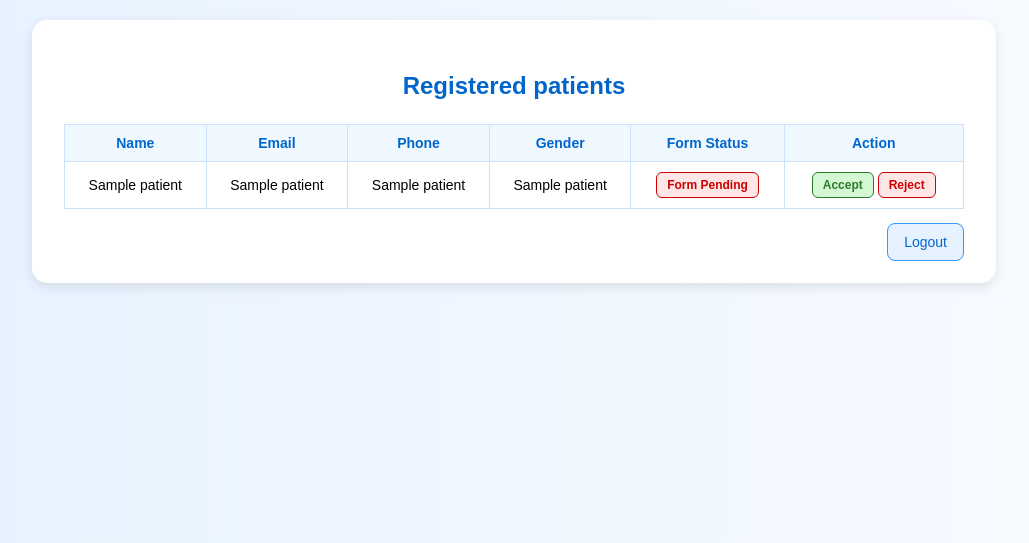
After one commit to SNUSinisterSix/migrantworkers-database, a Flask app: template website/templates/insurance_portal.html in a window 1280 px wide. The commit adds this page. Shown: the top 543 px of the page, without its empty margins (126-1155 px from the left). Run offline with Flask 3, Linux system fonts and the light colour scheme; the template is opened without the code that fills it: most values are stand-ins (such as "Sample title", 1, 10 or a date in 2020).

Commit message:
Added insurance portal (cosmetic)

```diff
--- a/website/main.py
+++ b/website/main.py
@@ -59,7 +59,7 @@ def signup():
         if (username, ) in username_list:
             return render_template("signup.html", error="Username taken")
         else:
-            cur.execute(f"INSERT INTO profiles VALUES ('{role}', '{username}', '{password}', '{email}', '{phone}', '{gender}', 'None');")
+            cur.execute(f"INSERT INTO profiles (id, role, username, password, email, phone, gender, insurance) VALUES (NULL, '{role}', '{username}', '{password}', '{email}', '{phone}', '{gender}', NULL);")
             con.commit()
 
             return redirect(url_for("login"))
@@ -71,7 +71,7 @@ def patient():
     username = session['username']
     con = sqlite3.connect("profiles.db")
     cur = con.cursor()
-    cur.execute(f"SELECT * FROM profiles where username='{username}';")
+    cur.execute(f"SELECT id, role, username, email, phone, gender, insurance FROM profiles where username='{username}';")
     patients = cur.fetchone()
     prescriptions = [("Dr. Ananya Sharma", "Cardiologist", "2025-09-24", "Active"), ("Dr. Rohan Verma", "General Physician", "2025-08-17", "Active"), ("Dr. Priya Singh", "Dermatologist", "2025-08-21", "Expired"), ("Dr. Ananya Sharma", "Cardiologist", "2025-06-10", "Expired")]
     return render_template("patient_portal.html", username=username, patients=patients, prescriptions=prescriptions)
@@ -87,6 +87,18 @@ def doctor():
     patients=cur.fetchall()
     return render_template("doctor_portal.html", username=username, patients=patients)
 
+@app.route("/insurance", methods=["GET"])
+def insurance():
+    if session.get("role") != "insurance":
+        return redirect(url_for("login"))
+    username = session['username']
+    con = sqlite3.connect("profiles.db")
+    cur = con.cursor()
+    cur.execute(f"SELECT * FROM profiles where insurance='{username}';")
+    patients=cur.fetchall()
+    return render_template("insurance_portal.html", username=username, patients=patients)
+
+
 @app.route("/logout", methods=["GET"])
 def logout():
     session.clear()
--- /dev/null
+++ b/website/static/insurance-portal.css
@@ -0,0 +1,113 @@
+body {
+  font-family: Arial, sans-serif;
+  background: linear-gradient(to right, #e6f2ff, #f9fbff);
+  margin: 0;
+  padding: 20px;
+}
+
+.insurance-container {
+  background: #fff;
+  padding: 2rem;
+  border-radius: 15px;
+  box-shadow: 0px 4px 12px rgba(0,0,0,0.1);
+  max-width: 900px;
+  margin: auto;
+}
+
+.insurance-container h2 {
+  text-align: center;
+  color: #0066cc;
+  margin-bottom: 1.5rem;
+}
+
+.patient-table {
+  width: 100%;
+  border-collapse: collapse;
+}
+
+.patient-table th,
+.patient-table td {
+  border: 1px solid #cce0ff;
+  padding: 10px;
+  text-align: center;
+  font-size: 14px;
+}
+
+.patient-table th {
+  background: #f0f8ff;
+  color: #0066cc;
+}
+
+.status {
+  display: inline-block;
+  padding: 5px 10px;
+  border-radius: 6px;
+  font-size: 12px;
+  font-weight: bold;
+}
+
+.reject-insurance {
+  display: inline-block;
+  padding: 5px 10px;
+  border-radius: 6px;
+  font-size: 12px;
+  font-weight: bold;
+  background-color: #ffe6e6;
+  color: #cc0000;
+  border: 1px solid #cc0000;
+  transition: all 0.3s;
+}
+
+.reject-insurance:hover {
+    color: black;
+    background-color: #ec7474;
+}
+
+.accept-insurance {
+  display: inline-block;
+  padding: 5px 10px;
+  border-radius: 6px;
+  font-size: 12px;
+  font-weight: bold;
+  background-color: #d4f8d4;
+  color: #2d7a2d;
+  border: 1px solid #2d7a2d;
+  transition: all 0.3s;
+}
+
+.accept-insurance:hover {
+    color: black;
+    background-color: #81e381;
+}
+
+.status-pending {
+  display: inline-block;
+  padding: 5px 10px;
+  border-radius: 6px;
+  font-size: 12px;
+  font-weight: bold;
+  background-color: #ffe6e6;
+  color: #cc0000;
+  border: 1px solid #cc0000;
+}
+
+.btn-container {
+  margin-top: 1.5rem;
+  text-align: right;
+}
+
+.logout-btn {
+  text-decoration: none;
+  padding: 10px 16px;
+  border-radius: 8px;
+  font-size: 14px;
+  background-color: #e6f2ff;
+  color: #0066cc;
+  border: 1px solid #3399ff;
+  transition: all 0.3s;
+}
+
+.logout-btn:hover {
+  background-color: #3399ff;
+  color: white;
+}
--- /dev/null
+++ b/website/templates/insurance_portal.html
@@ -0,0 +1,45 @@
+<!DOCTYPE html>
+<html>
+    <head>
+        <meta charset="UTF-8">
+        <meta name="viewport" content="width=device-width, initial-scale=1.0">
+        <title>Doctor Portal - Registered Patients</title>
+        <link rel="stylesheet" href="{{ url_for('static', filename='insurance-portal.css') }}">
+    </head>
+    <body>
+        <div class="insurance-container">
+            <h2>Registered patients</h2>
+            <table class="patient-table">
+                <thead>
+                    <tr>
+                        <th>Name</th>
+                        <th>Email</th>
+                        <th>Phone</th>
+                        <th>Gender</th>
+                        <th>Form Status</th>
+                        <th>Action</th>
+                    </tr>
+                </thead>
+                <tbody>
+                    {% for patient in patients %}
+                    <tr>
+                        <td>{{ patient[2] }}</td>
+                        <td>{{ patient[4] }}</td>
+                        <td>{{ patient[5] }}</td>
+                        <td>{{ patient[6] }}</td>
+                        <td><span class="status-pending">Form Pending</span></td>
+                        <td>
+                            <button class="accept-insurance">Accept</button>
+                            <button class="reject-insurance">Reject</button>
+                        </td>
+                    </tr>
+                    {% endfor %}
+                </tbody>
+            </table>
+            <div class="btn-container">
+                <a href="/logout" class="logout-btn">Logout</a>
+            </div>
+        </div>
+    </body>
+
+</html>
--- a/website/templates/patient_portal.html
+++ b/website/templates/patient_portal.html
@@ -38,7 +38,7 @@
         </div>
         <div class="detail-item">
           <span class="label">Health ID:</span>
-          <span id="user-healthid">HR123456</span>
+          <span id="user-healthid">{{ '%08d' % patients[0]}}</span>
         </div>
         <div class="detail-item">
           <span class="label">Insurance Provider:</span>
```
Also changed, not shown: website/profiles.db.
